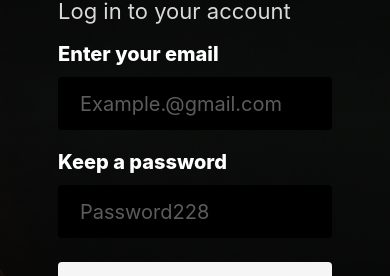
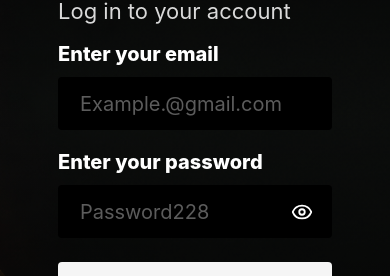
Before and after one commit to vinyl-vault-project/vinyl-vault-frontend, a React (Vite) app: page /cart in a window 390 px wide. Both pictures are taken after a click on the button "Log in to account". Shown: the part 321-597 px from the top of the page. Built offline with nearby package versions, Linux system fonts and the light colour scheme.

Commit message:
fix: improve responsive UI and auth components

```diff
--- a/package.json
+++ b/package.json
@@ -12,6 +12,7 @@
     "preview": "vite preview"
   },
   "dependencies": {
+    "lucide-react": "^1.33.0",
     "react": "^19.2.8",
     "react-dom": "^19.2.8",
     "react-router": "^8.3.0"
--- a/src/components/layout/Footer/Footer.tsx
+++ b/src/components/layout/Footer/Footer.tsx
@@ -7,8 +7,6 @@ const primaryLinks = [
   { label: 'Home', to: routes.home },
   { label: 'Cart', to: routes.cart },
   { label: 'Account / Library', to: routes.accountLibrary },
-  { label: 'Contact', to: routes.contact },
-  { label: 'About', to: routes.about },
 ];
 
 const secondaryLinks = [
--- a/src/components/ui/AuthModal/AuthModal.scss
+++ b/src/components/ui/AuthModal/AuthModal.scss
@@ -378,3 +378,36 @@
     transition-duration: 1ms;
   }
 }
+
+.auth-field {
+  &__input-wrapper {
+    position: relative;
+  }
+
+  &__input-wrapper input {
+    width: 100%;
+    padding-right: 48px;
+  }
+
+  &__password-toggle {
+    position: absolute;
+    top: 50%;
+    right: 14px;
+    display: grid;
+    place-items: center;
+    width: 32px;
+    height: 32px;
+    padding: 0;
+    color: inherit;
+    cursor: pointer;
+    background: transparent;
+    border: 0;
+    transform: translateY(-50%);
+  }
+
+  &__password-toggle svg {
+    width: 22px;
+    height: 22px;
+    stroke-width: 2;
+  }
+}
--- a/src/components/ui/AuthModal/AuthModal.tsx
+++ b/src/components/ui/AuthModal/AuthModal.tsx
@@ -6,7 +6,7 @@ import {
   useRef,
   useState,
 } from 'react';
-
+import { Eye, EyeOff } from 'lucide-react';
 import authModalBackground from '../../../assets/vinyl-vault/auth-modal-background.png';
 import {
   closeAuthModal,
@@ -234,7 +234,11 @@ function AuthModalDialog() {
         aria-modal="true"
         aria-labelledby={titleId}
         aria-describedby={modalState.message ? messageId : undefined}
-        style={{ '--auth-modal-bg': `url(${authModalBackground})` } as React.CSSProperties}
+        style={
+          {
+            '--auth-modal-bg': `url(${authModalBackground})`,
+          } as React.CSSProperties
+        }
         onKeyDown={handleDialogKeyDown}
       >
         <button className="auth-modal__back" type="button" onClick={handleBack}>
@@ -262,7 +266,7 @@ function AuthModalDialog() {
             {isRegisterMode ? (
               <AuthField
                 id="auth-name"
-                label="Name"
+                label="Username"
                 value={values.name}
                 placeholder="Jonny"
                 error={errors.name}
@@ -281,7 +285,7 @@ function AuthModalDialog() {
             {!isResetMode ? (
               <AuthField
                 id="auth-password"
-                label="Keep a password"
+                label="Enter your password"
                 type="password"
                 value={values.password}
                 placeholder="Password228"
@@ -304,7 +308,10 @@ function AuthModalDialog() {
 
           {isResetMode && errors.email ? (
             <div className="auth-modal__links auth-modal__links--compact">
-              <button type="button" onClick={() => setAuthModalMode('register')}>
+              <button
+                type="button"
+                onClick={() => setAuthModalMode('register')}
+              >
                 Register now
               </button>
             </div>
@@ -318,7 +325,10 @@ function AuthModalDialog() {
               >
                 Forgot your password? Let's fix it
               </button>
-              <button type="button" onClick={() => setAuthModalMode('register')}>
+              <button
+                type="button"
+                onClick={() => setAuthModalMode('register')}
+              >
                 Don't have an account? Create one now
               </button>
             </div>
@@ -356,20 +366,48 @@ function AuthField({
   type = 'text',
   value,
 }: AuthFieldProps) {
+  const [isPasswordVisible, setIsPasswordVisible] = useState(false);
+
+  const isPasswordField = type === 'password';
+
+  const inputType = isPasswordField && isPasswordVisible ? 'text' : type;
+
   return (
-    <label className="auth-field">
-      <span>{label}</span>
+    <div className="auth-field">
+      <label htmlFor={id}>{label}</label>
+
+      <div className="auth-field__input-wrapper">
         <input
           id={id}
-        type={type}
+          type={inputType}
           value={value}
           placeholder={placeholder}
           aria-invalid={Boolean(error)}
           aria-describedby={error ? `${id}-error` : undefined}
           onChange={(event) => onChange(event.target.value)}
         />
+
+        {isPasswordField ? (
+          <button
+            className="auth-field__password-toggle"
+            type="button"
+            aria-label={isPasswordVisible ? 'Hide password' : 'Show password'}
+            aria-pressed={isPasswordVisible}
+            onClick={() =>
+              setIsPasswordVisible((currentValue) => !currentValue)
+            }
+          >
+            {isPasswordVisible ? (
+              <EyeOff aria-hidden="true" />
+            ) : (
+              <Eye aria-hidden="true" />
+            )}
+          </button>
+        ) : null}
+      </div>
+
       {error ? <em id={`${id}-error`}>{error}</em> : null}
-    </label>
+    </div>
   );
 }
 
--- a/src/components/ui/CatalogFilter/CatalogFilter.scss
+++ b/src/components/ui/CatalogFilter/CatalogFilter.scss
@@ -152,6 +152,18 @@
     display: grid;
     gap: 14px;
   }
+  &__style-column {
+    display: grid;
+    gap: 24px;
+    min-width: 0;
+  }
+
+  &__apply {
+    display: grid;
+    gap: 14px;
+    width: 176px;
+    margin-left: auto;
+  }
 }
 
 @media (max-width: 1180px) {
--- a/src/features/home/components/HeroBanner/HeroBanner.tsx
+++ b/src/features/home/components/HeroBanner/HeroBanner.tsx
@@ -43,14 +43,22 @@ export function HeroBanner({ promotions }: HeroBannerProps) {
     [activeSlideIndex, clearTransitionTimeout],
   );
 
+  const showNextSlide = useCallback(() => {
+    if (!hasMultipleSlides) {
+      return;
+    }
+
+    const nextSlideIndex = (activeSlideIndex + 1) % slides.length;
+    showSlide(nextSlideIndex);
+  }, [activeSlideIndex, hasMultipleSlides, showSlide, slides.length]);
+
   useEffect(() => {
     if (!hasMultipleSlides) {
       return undefined;
     }
 
     autoplayIntervalRef.current = window.setInterval(() => {
-      const nextSlideIndex = (activeSlideIndex + 1) % slides.length;
-      showSlide(nextSlideIndex);
+      showNextSlide();
     }, 5000);
 
     return () => {
@@ -59,8 +67,7 @@ export function HeroBanner({ promotions }: HeroBannerProps) {
         autoplayIntervalRef.current = null;
       }
     };
-  }, [activeSlideIndex, hasMultipleSlides, showSlide, slides.length]);
-
+  }, [hasMultipleSlides, showNextSlide]);
   useEffect(
     () => () => {
       clearTransitionTimeout();
@@ -127,7 +134,7 @@ export function HeroBanner({ promotions }: HeroBannerProps) {
         </div>
 
         <div className="hero-banner__visual">
-          <div className="hero-banner__slider-viewport">
+          <div className="hero-banner__slider-viewport" onClick={showNextSlide}>
             {slides.map((slide, index) => {
               const slideStateClass =
                 index === activeSlideIndex
--- a/src/pages/AlbumPage/AlbumPage.tsx
+++ b/src/pages/AlbumPage/AlbumPage.tsx
@@ -534,7 +534,6 @@ interface PurchaseBarProps {
 
 function PurchaseBar({
   availability,
-  format,
   isAvailable,
   onAddToCart,
   priceLabel,
@@ -549,7 +548,7 @@ function PurchaseBar({
             {isAvailable ? 'in stock' : 'out of stock'}
           </span>
           <span>
-            {priceLabel}_{format.toUpperCase()}
+            {priceLabel}
           </span>
         </div>
         <button
@@ -558,7 +557,7 @@ function PurchaseBar({
           disabled={!isAvailable}
           onClick={onAddToCart}
         >
-          Add full album to cart
+          ADD TO CART
         </button>
       </div>
     </aside>
@@ -587,8 +586,8 @@ function Tracklist({
     <section className="album-page__tracklist" aria-label="Tracklist">
       <div className="album-page__tracklist-header" aria-hidden="true">
         <span>#</span>
-        <span>TITLE_ID</span>
-        <span>DUR</span>
+        <span>TITLE</span>
+        <span>DURATION</span>
       </div>
       <div className="album-page__tracks" role="list">
         {tracks.map((track) => {
--- a/src/pages/CartPage/CartPage.tsx
+++ b/src/pages/CartPage/CartPage.tsx
@@ -182,7 +182,7 @@ export function CartPage() {
                   </div>
                   <div className="cart-page__item-commerce">
                     <p>
-                      {formatPrice(item.unitPrice)}_{item.selectedFormat}
+                      {formatPrice(item.unitPrice)}
                     </p>
                     <div className="cart-page__quantity" aria-live="polite">
                       <button
@@ -215,10 +215,10 @@ export function CartPage() {
           <section className="cart-page__summary" aria-label="Order summary">
             <div className="cart-page__summary-total" aria-live="polite">
               <span>Subtotal</span>
-              <strong>Total: {formatPrice(total)}_VINYL</strong>
+              <strong>Total: {formatPrice(total)}</strong>
             </div>
             <button type="button" disabled={cartItems.length === 0} onClick={openCheckout}>
-              Pay and order
+              Order
             </button>
           </section>
         </section>
@@ -440,7 +440,7 @@ function CheckoutModal({ onClose }: CheckoutModalProps) {
 
           <div className="checkout-modal__actions">
             <p aria-live="polite">{statusMessage}</p>
-            <button type="submit">Go to paypal payment</button>
+            <button type="submit">Order</button>
           </div>
         </form>
       </div>
--- a/src/pages/HomePage/HomePage.scss
+++ b/src/pages/HomePage/HomePage.scss
@@ -192,6 +192,7 @@
     top: -18px;
     left: 0;
     z-index: 1;
+    cursor: pointer;
     width: min(48vw, 650px);
     min-width: 500px;
     aspect-ratio: 1;
```
Also changed, not shown: src/components/ui/CatalogFilter/CatalogFilter.tsx (+31 -19 lines), src/pages/AccountPage/AccountPage.scss (+39 -10 lines), src/pages/SearchResults/SearchResults.tsx (+73 -2 lines), src/assets/vinyl-vault/menu-burger-horizontal-fill.svg (added), 1 other file (tests, documents, lock files or other folders). Lines whose indentation alone changed are shown as unchanged.
